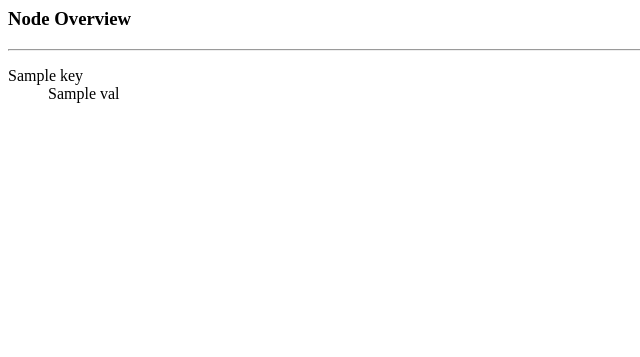
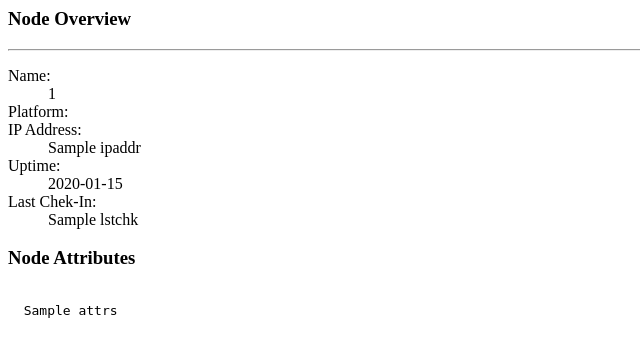
Before and after one commit to binoymvas/contribution, a Django app: template openstack_dashboard/dashboards/inventory/chef/templates/chef/_detail_overview.html in a window 1280 px wide. Shown: the top 357 px of the page, without its empty margins (0-640 px from the left). Run offline with Django 3.2, Linux system fonts and the light colour scheme; the template is opened without the code that fills it: most values are stand-ins (such as "Sample title", 1, 10 or a date in 2020).

Commit message:
pretty print Chef node details

```diff
--- a/openstack_dashboard/dashboards/inventory/chef/tables.py
+++ b/openstack_dashboard/dashboards/inventory/chef/tables.py
@@ -10,7 +10,7 @@ class ChefTable(tables.DataTable):
         verbose_name = _('Node Name'),
     )
     platform = tables.Column('platform', verbose_name = _('Platform'),)
-    fqdn = tables.Column('fqdn', verbose_name = _('Node FQDN'),)
+    #fqdn = tables.Column('fqdn', verbose_name = _('Node FQDN'),)
     ipaddr = tables.Column('ipaddr', verbose_name = _('IP Address'),)
     uptime = tables.Column('uptime', verbose_name = _('Uptime'),)
     lstchk = tables.Column('lstchk', verbose_name = _('Last Check-In'),)
--- a/openstack_dashboard/dashboards/inventory/chef/templates/chef/_detail_overview.html
+++ b/openstack_dashboard/dashboards/inventory/chef/templates/chef/_detail_overview.html
@@ -1,13 +1,22 @@
 {% load i18n %}
 
 <h3>{% trans "Node Overview" %}</h3>
-
 <div class="info detail">
   <hr class="header_rule">
   <dl class="dl-horizontal">
-    {% for key, val in node.attrs.iteritems %}
-    <dt>{{ key }}</dt>
-    <dd>{{ val }}</dd>
-    {% endfor %}
+    <dt>Name:</dt><dd>{{ node.id }}</dd>
+    <dt>Platform:</dt><dd>{{ node.platform }}</dd>
+    <dt>IP Address:</dt><dd>{{ node.ipaddr }}</dd>
+    <dt>Uptime:</dt><dd>{{ node.uptime }}</dd>
+    <dt>Last Chek-In:</dt><dd>{{ node.lstchk }}</dd>
   </dl>
 </div>
+
+
+<h3>{% trans "Node Attributes" %}</h3>
+
+<div class="info detail">
+  <pre><code>
+  {{ node.attrs }}
+  </code></pre>
+</div>
```
Also changed, not shown: openstack_dashboard/dashboards/inventory/chef/views.py (+8 -1 lines).
